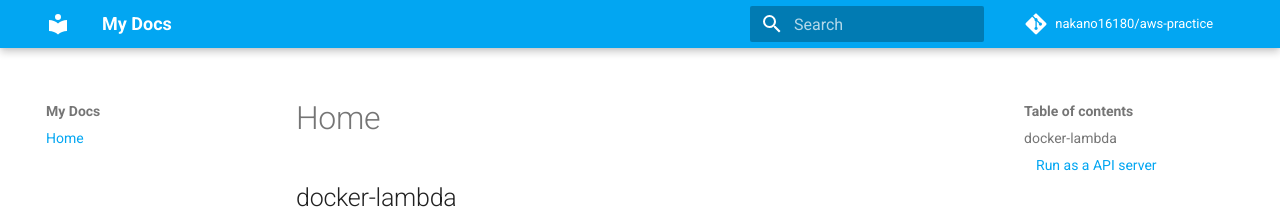
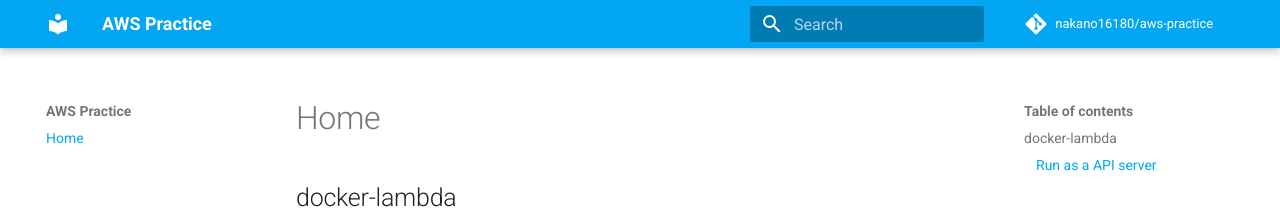
Before and after one commit to nakano16180/aws-practice, an MkDocs documentation site: the page built from docs/index.md, in a window 1280 px wide. Shown: the top 209 px of the page. Built offline with MkDocs 1.6.1 and Material for MkDocs 9.7.7, drawn with Linux system fonts in a browser that asks for light colours; comment, search, counter and statistics services are not loaded.

Commit message:
update site name

```diff
--- a/mkdocs.yml
+++ b/mkdocs.yml
@@ -1,4 +1,4 @@
-site_name: My Docs
+site_name: AWS Practice
 site_description: '自分のページ'
 site_author: 'nakano16180'
 site_url: https://nakano16180.github.io/aws-practice/
```
